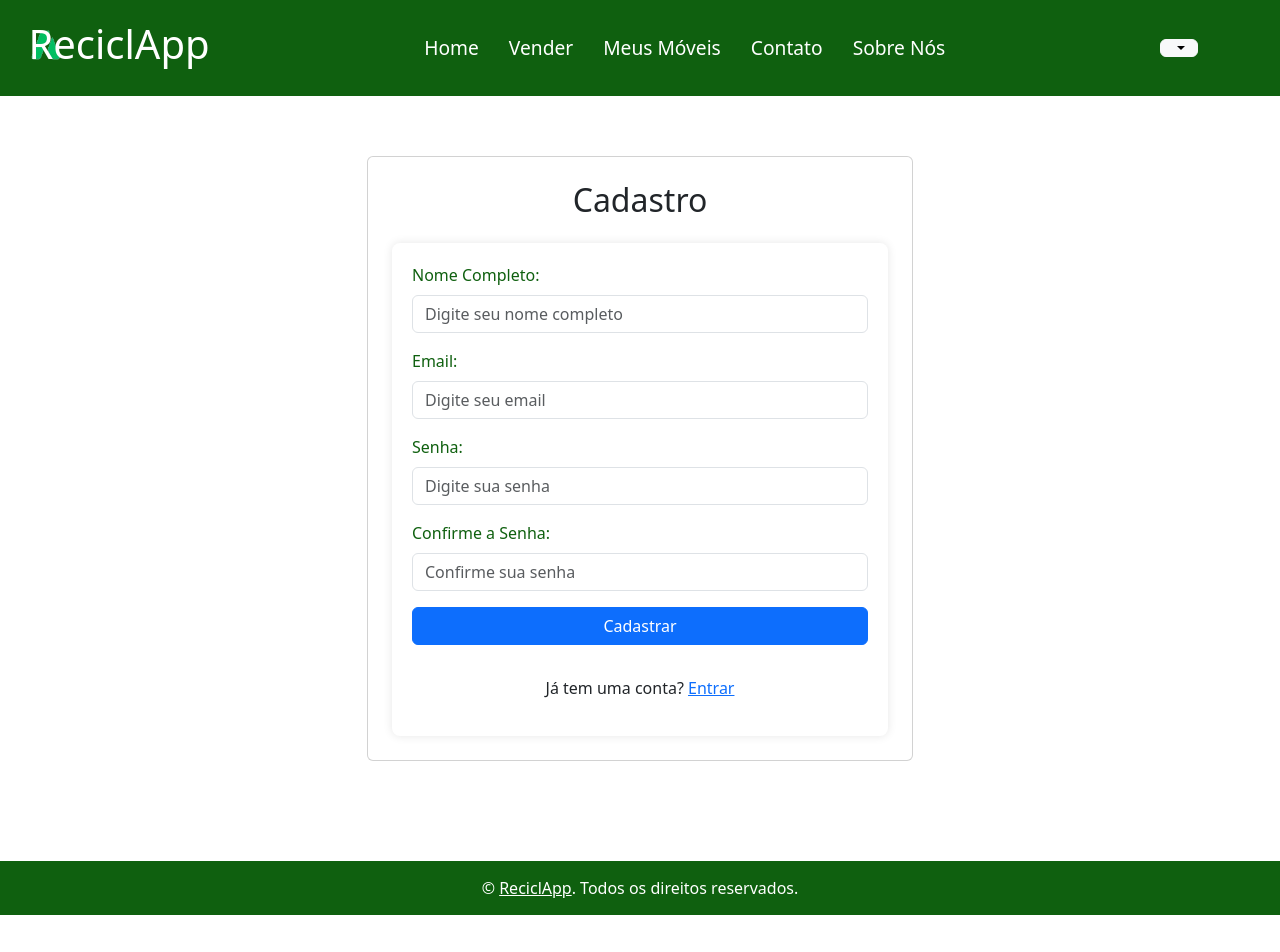
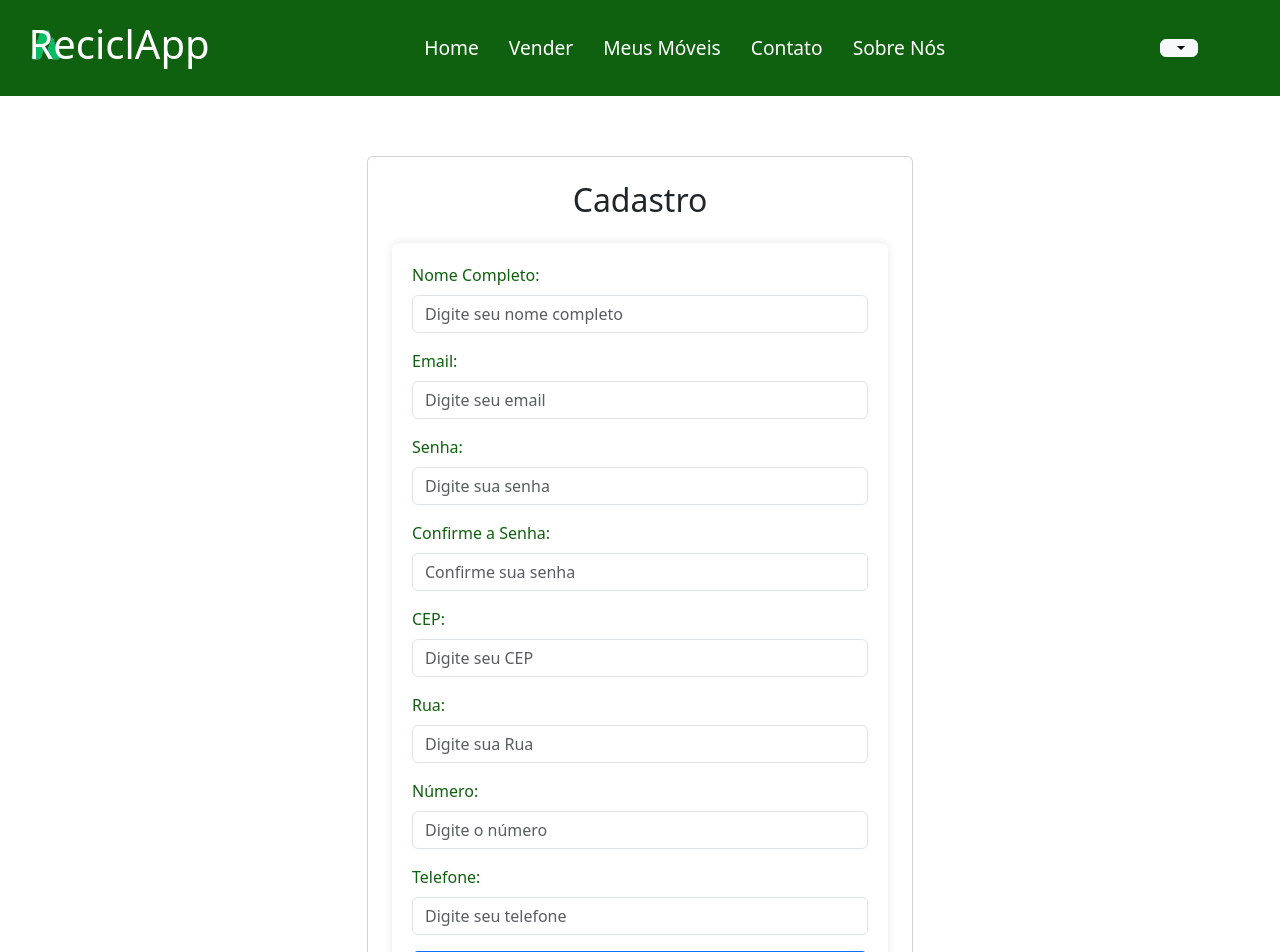
Before and after one commit to pewpola/reciclapp-front, a React (Vite) app: page /register in a window 1280 px wide. Shown: the top 952 px of the page. Before the commit the page ends 915 px from the top, so only its background shows below. Built offline with nearby package versions, Linux system fonts and the light colour scheme.

Commit message:
installing libs and creating register func

```diff
--- a/package.json
+++ b/package.json
@@ -20,6 +20,7 @@
   },
   "devDependencies": {
     "@eslint/js": "^9.13.0",
+    "@types/node": "^22.8.5",
     "@types/react": "^18.3.11",
     "@types/react-dom": "^18.3.1",
     "@vitejs/plugin-react": "^4.3.3",
--- a/src/components/register-form/index.tsx
+++ b/src/components/register-form/index.tsx
@@ -1,35 +1,174 @@
 import { useState } from 'react';
-import { Link } from 'react-router-dom';
+import { Link, useNavigate } from 'react-router-dom';
 
 export default function RegisterForm() {
+    const navigate = useNavigate();
     const [formData, setFormData] = useState({
-        name: '',
+        nome: '',
         email: '',
-        password: '',
-        confirmPassword: ''
+        senha: '',
+        confirmPassword: '',
+        cep: '',
+        rua: '',
+        numero: '',
+        telefone: ''
     });
+    const [error, setError] = useState<string | null>(null);
+
+    const handleChange = (e: React.ChangeEvent<HTMLInputElement>) => {
+        const { name, value } = e.target;
+        setFormData({ ...formData, [name]: value });
+    };
+
+    const handleSubmit = async (e: React.FormEvent) => {
+        e.preventDefault();
+
+        if (formData.senha !== formData.confirmPassword) {
+            setError("As senhas não correspondem");
+            return;
+        }
+
+        try {
+            const response = await fetch('http://localhost:3000/auth/register', {
+                method: 'POST',
+                headers: { 'Content-Type': 'application/json' },
+                body: JSON.stringify({
+                    nome: formData.nome,
+                    email: formData.email,
+                    senha: formData.senha,
+                    cep: formData.cep,
+                    rua: formData.rua,
+                    numero: parseInt(formData.numero),
+                    telefone: formData.telefone
+                })
+            });
+
+            if (response.ok) {
+                const data = await response.json();
+                localStorage.setItem('token', data.token);
+                navigate('/dashboard');
+            } else {
+                const errorData = await response.json();
+                setError(errorData.error || 'Erro ao cadastrar');
+            }
+        } catch (error) {
+            setError('Erro ao conectar com o servidor');
+        }
+    };
 
     return (
-        <form>
+        <form onSubmit={handleSubmit}>
             <div className="mb-3">
-                <label htmlFor="name" className="form-label">Nome Completo:</label>
-                <input type="text" id="name" name="name" className="form-control" placeholder="Digite seu nome completo" value={formData.name} required />
+                <label htmlFor="nome" className="form-label">Nome Completo:</label>
+                <input
+                    type="text"
+                    id="nome"
+                    name="nome"
+                    className="form-control"
+                    placeholder="Digite seu nome completo"
+                    value={formData.nome}
+                    onChange={handleChange}
+                    required
+                />
             </div>
             <div className="mb-3">
                 <label htmlFor="email" className="form-label">Email:</label>
-                <input type="email" id="email" name="email" className="form-control" placeholder="Digite seu email" value={formData.email} required />
+                <input
+                    type="email"
+                    id="email"
+                    name="email"
+                    className="form-control"
+                    placeholder="Digite seu email"
+                    value={formData.email}
+                    onChange={handleChange}
+                    required
+                />
             </div>
             <div className="mb-3">
-                <label htmlFor="password" className="form-label">Senha:</label>
-                <input type="password" id="password" name="password" className="form-control" placeholder="Digite sua senha" value={formData.password} required />
+                <label htmlFor="senha" className="form-label">Senha:</label>
+                <input
+                    type="password"
+                    id="senha"
+                    name="senha"
+                    className="form-control"
+                    placeholder="Digite sua senha"
+                    value={formData.senha}
+                    onChange={handleChange}
+                    required
+                />
             </div>
             <div className="mb-3">
                 <label htmlFor="confirmPassword" className="form-label">Confirme a Senha:</label>
-                <input type="password" id="confirmPassword" name="confirmPassword" className="form-control" placeholder="Confirme sua senha" value={formData.confirmPassword} required />
+                <input
+                    type="password"
+                    id="confirmPassword"
+                    name="confirmPassword"
+                    className="form-control"
+                    placeholder="Confirme sua senha"
+                    value={formData.confirmPassword}
+                    onChange={handleChange}
+                    required
+                />
             </div>
+            <div className="mb-3">
+                <label htmlFor="cep" className="form-label">CEP:</label>
+                <input
+                    type="text"
+                    id="cep"
+                    name="cep"
+                    className="form-control"
+                    placeholder="Digite seu CEP"
+                    value={formData.cep}
+                    onChange={handleChange}
+                    required
+                />
+            </div>
+            <div className="mb-3">
+                <label htmlFor="rua" className="form-label">Rua:</label>
+                <input
+                    type="text"
+                    id="rua"
+                    name="rua"
+                    className="form-control"
+                    placeholder="Digite sua Rua"
+                    value={formData.rua}
+                    onChange={handleChange}
+                    required
+                />
+            </div>
+            <div className="mb-3">
+                <label htmlFor="numero" className="form-label">Número:</label>
+                <input
+                    type="text"
+                    id="numero"
+                    name="numero"
+                    className="form-control"
+                    placeholder="Digite o número"
+                    value={formData.numero}
+                    onChange={handleChange}
+                    required
+                />
+            </div>
+            <div className="mb-3">
+                <label htmlFor="telefone" className="form-label">Telefone:</label>
+                <input
+                    type="text"
+                    id="telefone"
+                    name="telefone"
+                    className="form-control"
+                    placeholder="Digite seu telefone"
+                    value={formData.telefone}
+                    onChange={handleChange}
+                    required
+                />
+            </div>
+
+            {error && <p className="text-danger">{error}</p>}
+
             <div className="d-grid gap-2">
                 <button type="submit" className="btn btn-primary">Cadastrar</button>
             </div>
+
             <p className="mt-3 text-center">
                 Já tem uma conta? <Link to={'/login'}>Entrar</Link>
             </p>
```
Also changed, not shown: src/services/api.ts (+45 -0 lines), 1 other file (tests, documents, lock files or other folders).
